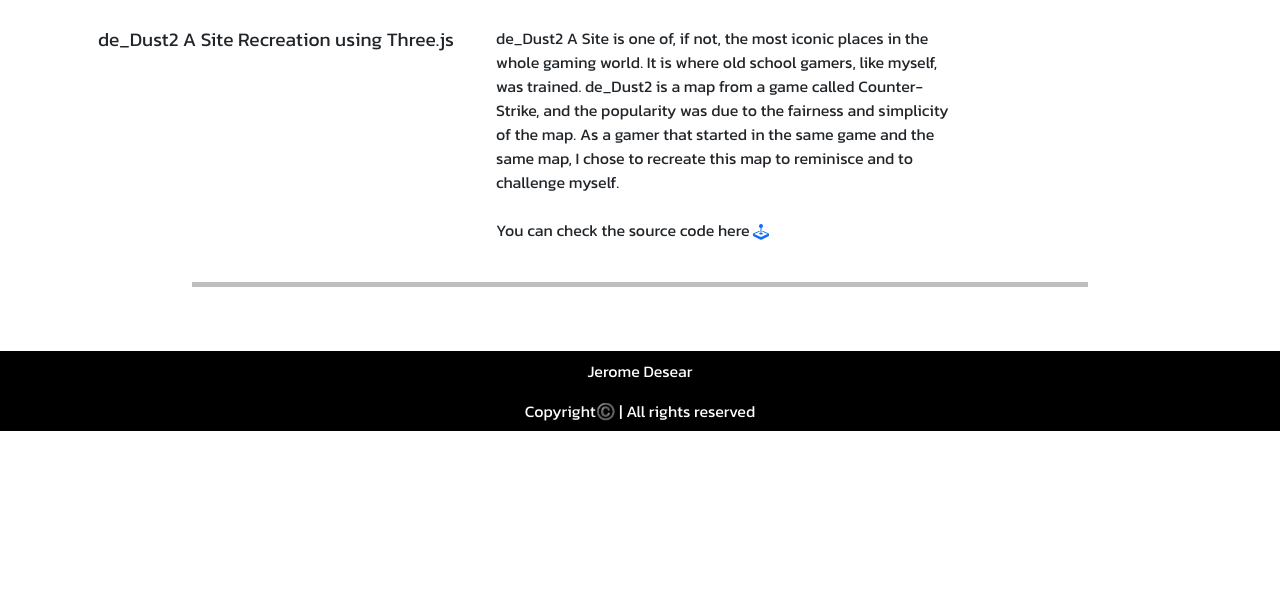
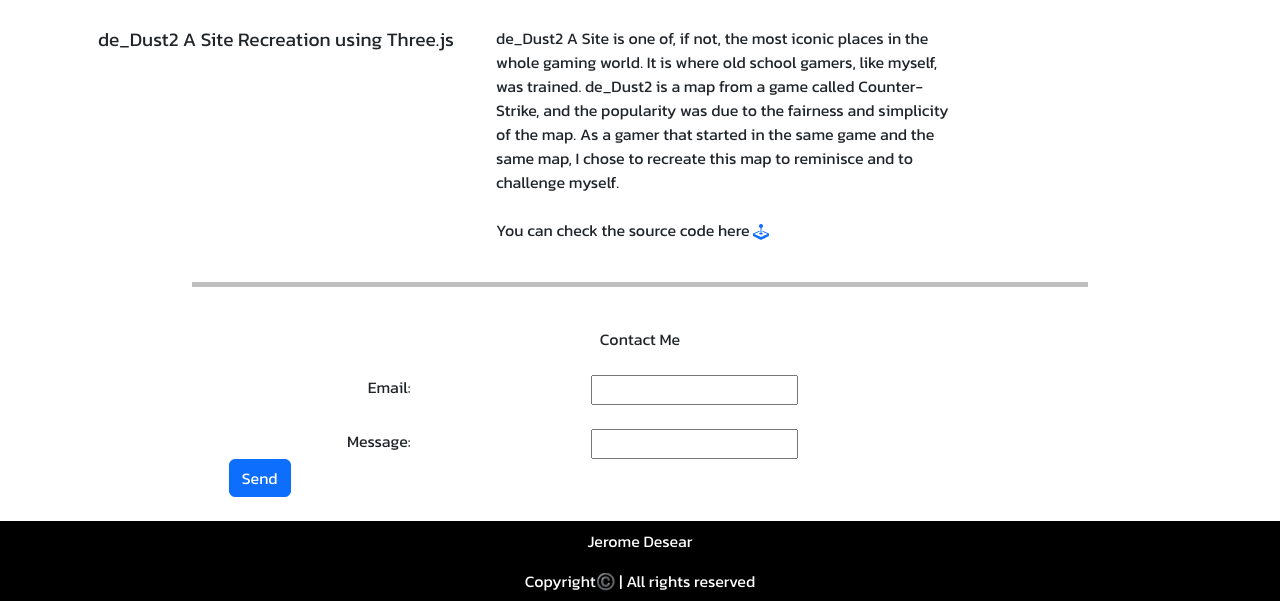
Before and after one commit to wiSHrew/Personal-website, a website: page index.html in a window 1280 px wide. Shown: the part 2125-2726 px from the top of the page. Before the commit the page ends 2556 px from the top, so only its background shows below. Drawn offline with nearby package versions, Linux system fonts and the light colour scheme.

Commit message:
added contact me to html

```diff
--- a/index.html
+++ b/index.html
@@ -280,6 +280,23 @@
         <br>
         <hr>
         <br>
+
+        <div class="row text-center">
+            <div class="col-12 ">Contact Me</div>
+            <div class="col-12 "><br></div>
+            <div class="col-4 text-end">Email:</div>
+            <div class="col-5 text-center">
+                <input type="text">
+            </div>
+            <div class="col-12 "><br></div>
+            <div class="col-4 text-end">Message:</div>
+            <div class="col-5 text-center">
+                <input type="text">
+            </div>
+            <div class="col-5" style="float:right;">
+                <button type="button" class="btn btn-primary">Send</button>
+            </div>
+        </div>
         <div class="col-12 fixed-bottom text-end">
             <a class="scrollspy" href="#scrollspytop">Back to top</a>
         </div>
```
